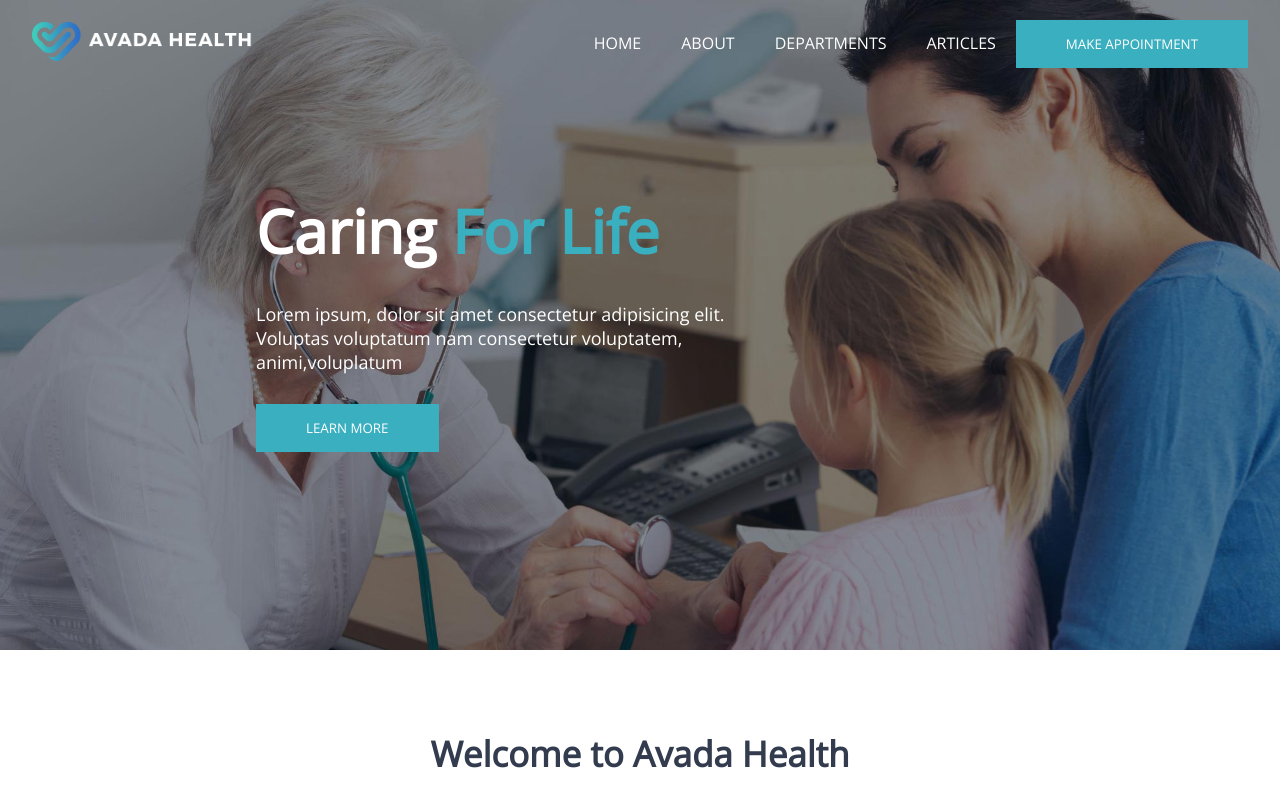
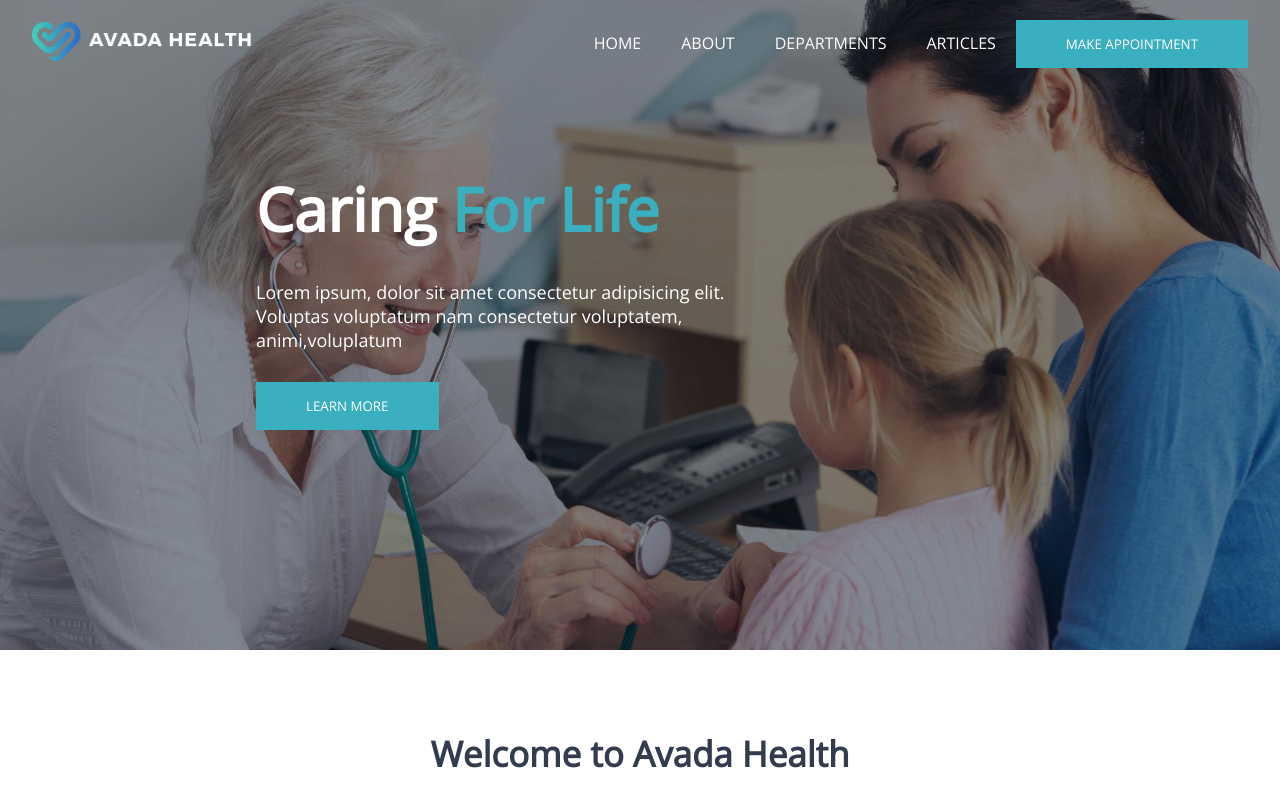
Before and after one commit to CosimoGiove/esercizioFinaleFrontEnd, a Vue app: page / in a window 1280 px wide. Shown: the top 800 px of the page. Built offline with nearby package versions, Linux system fonts and the light colour scheme.

Commit message:
feat: ottimizazione header

```diff
--- a/src/Header1.vue
+++ b/src/Header1.vue
@@ -92,7 +92,7 @@ button {
 .jumbotron {
     width: 60%;
     margin: 0 auto;
-    margin-top: 122px;
+    margin-top: 100px;
 }
 
 img {
```
